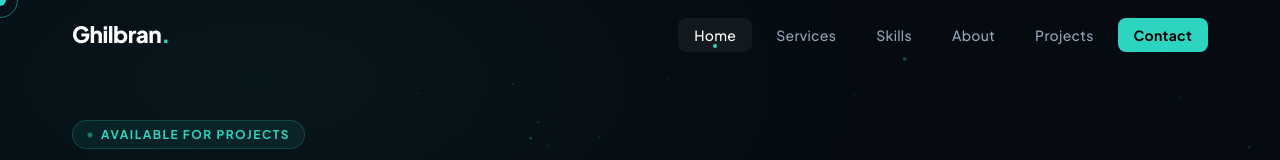
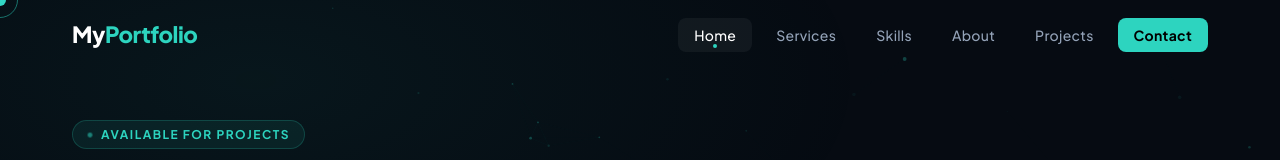
Before and after one commit to Ghilbranalf/Portfolio, a React (Vite) app: page / in a window 1280 px wide. Shown: the top 160 px of the page. Built offline with nearby package versions, Linux system fonts and the light colour scheme.

Commit message:
perbaiki foto

```diff
--- a/src/App.jsx
+++ b/src/App.jsx
@@ -258,7 +258,7 @@ function App() {
       {/* NAVBAR */}
       <nav id="navbar">
           <div className="nav-inner">
-              <a href="#home" className="nav-logo">Ghilbran<span>.</span></a>
+              <a href="#home" className="nav-logo">My<span>Portfolio</span></a>
               <ul className="nav-links">
                   <li><a href="#home" className="active">Home</a></li>
                   <li><a href="#expertise">Services</a></li>
```
